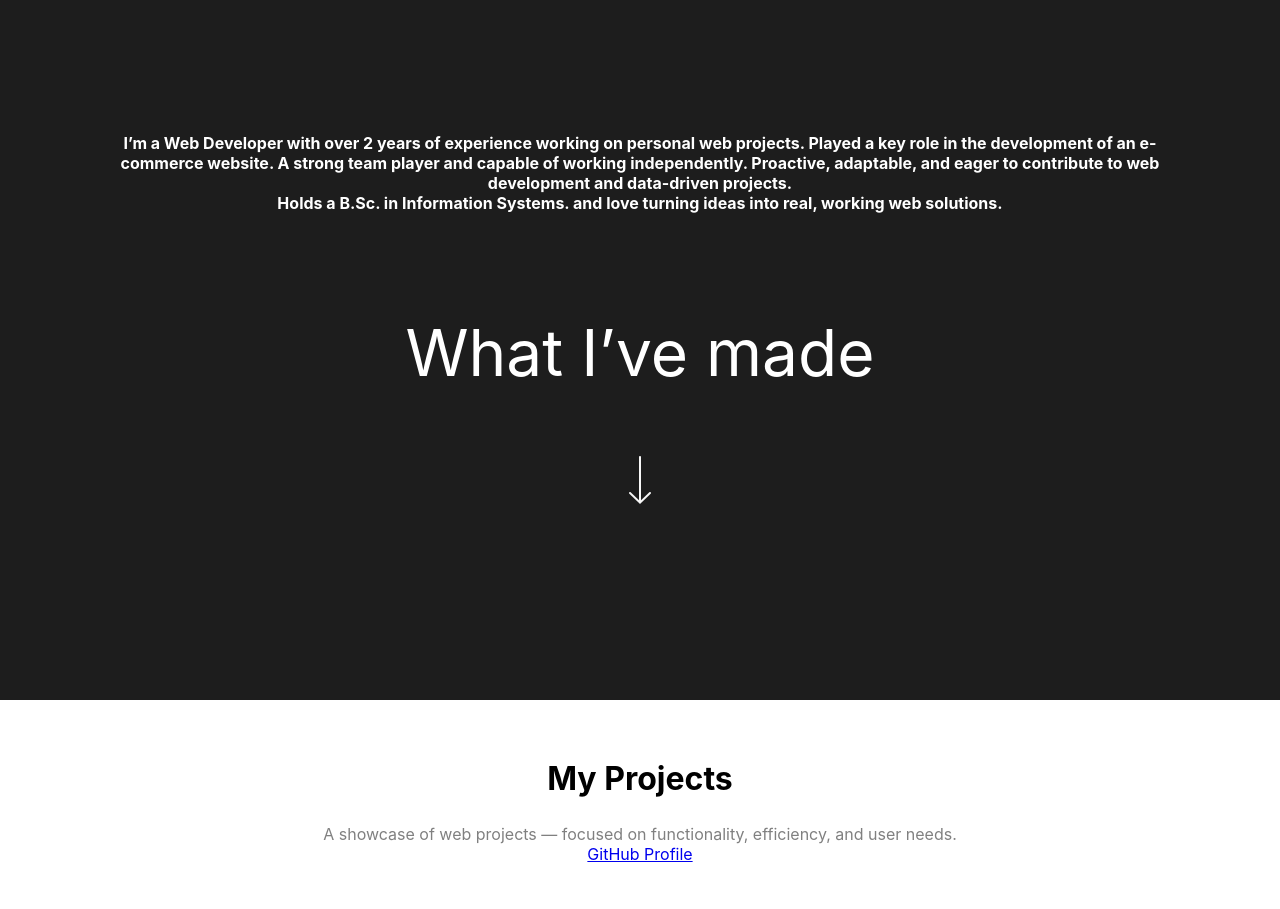
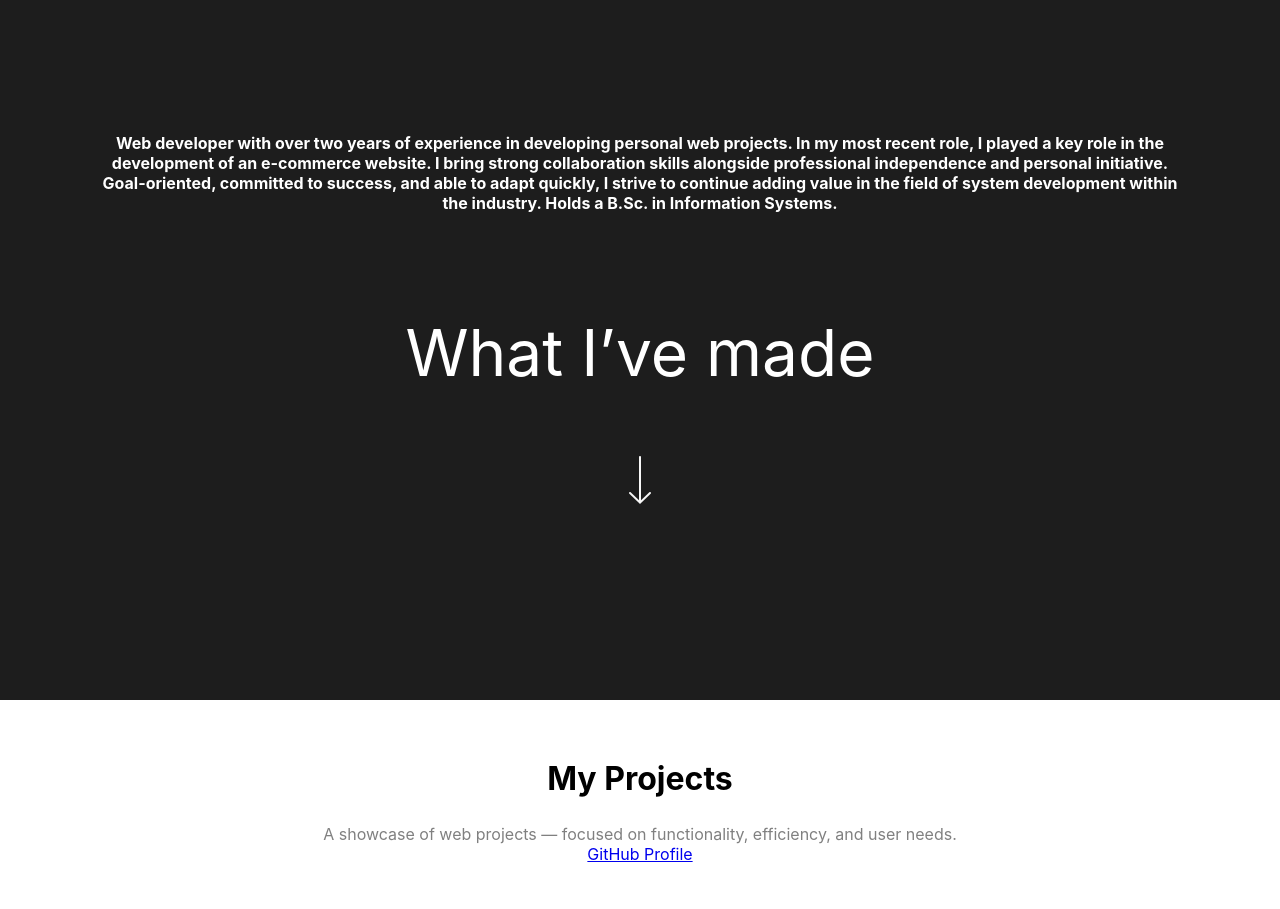
Before and after one commit to DavidAjest/Portfolio, a plain HTML site: page index.html in a window 1280 px wide. Shown: the part 900-1809 px from the top of the page. Drawn offline with nearby package versions, Linux system fonts and the light colour scheme; a script that the page names is missing.

Commit message:
Update index.html

```diff
--- a/index.html
+++ b/index.html
@@ -39,9 +39,7 @@
 
       <section class="centered-section dark-bg">
         <h6>
-          I’m a Web Developer with over 2 years of experience working on
-          personal web projects. Played a key role in the development of an e-commerce website. A strong team player and capable of working independently. Proactive, adaptable, and eager to contribute to web development and data-driven projects. <br/> Holds a B.Sc. in Information Systems. and love turning ideas into real, working
-          web solutions.
+         Web developer with over two years of experience in developing personal web projects. In my most recent role, I played a key role in the development of an e-commerce website. I bring strong collaboration skills alongside professional independence and personal initiative. Goal-oriented, committed to success, and able to adapt quickly, I strive to continue adding value in the field of system development within the industry. Holds a B.Sc. in Information Systems.
         </h6>
         <p
           class="reveal-type what-built"
```
